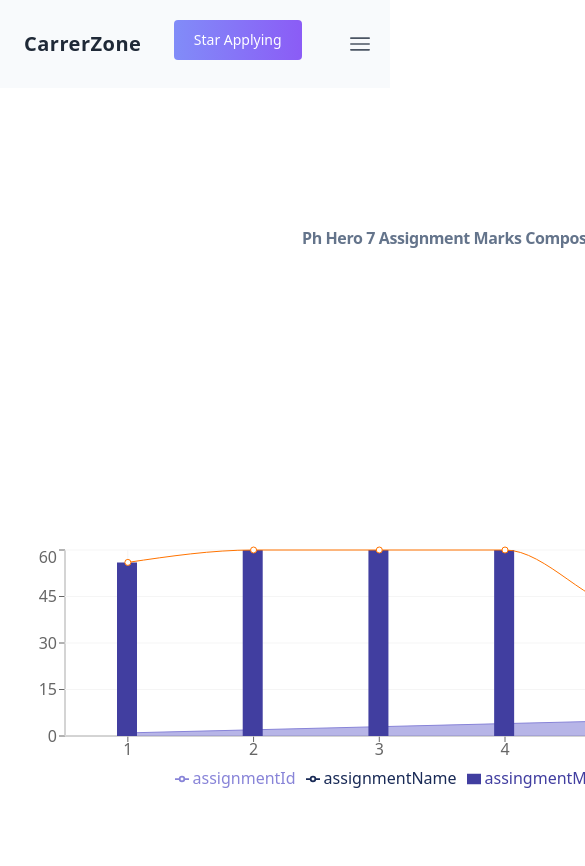
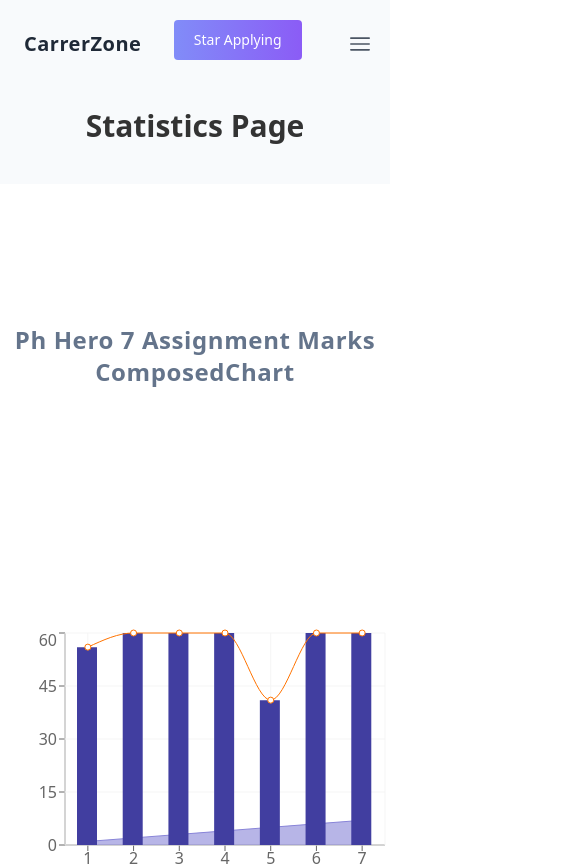
Before and after one commit to ikramuzzaman455173/carrer-zone-assignment-9, a React (Vite) app: page /statistics in a window 390 px wide. Shown: the top 866 px of the page, 585 px wide, since content can reach past the window. Built offline with nearby package versions, Linux system fonts and the light colour scheme.

Commit message:
responsive applied job page

```diff
--- a/src/Components/Blog.jsx
+++ b/src/Components/Blog.jsx
@@ -1,7 +1,10 @@
 import React from 'react';
+import HeroSection from './HeroSection';
 
 const Blog = () => {
   return (
+    <>
+      <HeroSection>Blog Page</HeroSection>
     <section className="bg-slate-200 container px-5  mx-auto flex flex-wrap items-center my-10 rounded-md">
       <div className="py-8 px-4  max-w-screen-xl lg:py-16 lg:px-6 ">
         <h2 className="mb-10 text-3xl text-center lg:text-4xl tracking-tight font-extrabold text-slate-500">Blog Faq Sections</h2>
@@ -29,7 +32,8 @@ const Blog = () => {
           </article>
         </div>
       </div>
-    </section>
+      </section>
+      </>
   );
 };
 
--- a/src/Components/HeroSection.jsx
+++ b/src/Components/HeroSection.jsx
@@ -2,7 +2,7 @@ import React from 'react'
 
 const HeroSection = ({children}) => {
   return (
-    <div className='hero-section bg-slate-50 mb-5'>
+    <div className='hero-section bg-slate-50 mb-5 pb-5'>
       <h3 className='text-center font-bold text-3xl my-5'>{children}</h3>
     </div>
   )
--- a/src/Components/SingleAppliedJobs.jsx
+++ b/src/Components/SingleAppliedJobs.jsx
@@ -9,7 +9,7 @@ const SingleAppliedJobs = ({ appliedJob }) => {
   return (
     <>
       <div className="max-w-4xl md:mx-auto mx-10 mb-10 p-8 sm:flex sm:space-x-6 bg-slate-50 text-gray-800 border-2 rounded-md">
-        <div className="flex-shrink-0 justify-between w-full mb-6 h-44 sm:h-32 sm:w-32 sm:mb-0">
+        <div className="flex-shrink-0 justify-between w-full md:mb-6 h-28 sm:h-32 sm:w-32 sm:mb-0">
           <img src={companyLogo} alt="logo image" className=" w-full border-2 h-24 rounded" />
         </div>
         <div className="flex flex-col w-1/2">
@@ -24,16 +24,6 @@ const SingleAppliedJobs = ({ appliedJob }) => {
             </button>
           </div>
           <div className="flex items-center lg:flex-row md:flex-col mt-5">
-            {/* <div className="flex-content gap-1 lg:flex-row md:flex-col">
-                <img src="../assets/Icons/Frame-4.png" className='w-4 h-5 mt-1 mr-1' alt="frame png image" />
-                <p className='text-sm'>{location}</p>
-            </div>
-
-          <div className="flex-content gap-1  pl-4">
-                <img src="../assets/Icons/Frame.png" className='w-4 h-4 mt-1 mr-1' alt="frame png image" />
-                <p className='text-sm'>{salary}.</p>
-            </div> */}
-
             <div className="grid md:grid-cols-2 mb-4">
               <div className='flex items-center pb-2'><span className='px-1'><TfiLocationPin /></span>  {location}</div>
               <div className='flex items-center'><span className='px-1'><MdOutlineAttachMoney /></span> {salary}</div>
--- a/src/Components/Statistics.jsx
+++ b/src/Components/Statistics.jsx
@@ -1,5 +1,6 @@
 import React from 'react';
-import {Area, Bar, CartesianGrid, ComposedChart, Legend, Line,Tooltip, XAxis, YAxis } from 'recharts';
+import { Area, Bar, CartesianGrid, ComposedChart, Legend, Line, ResponsiveContainer, Tooltip, XAxis, YAxis } from 'recharts';
+import HeroSection from './HeroSection';
 const Statistics = () => {
   const assignmentsArray = [
     { assignmentId: 1, assignmentName: "New Year New Me", assingmentMark: 56 },
@@ -12,9 +13,13 @@ const Statistics = () => {
   ];
 
   return (
+    <>
+      <HeroSection>Statistics Page</HeroSection>
       <div className='grid h-screen place-items-center'>
-      <h3 className='mb-5 w-1/2 text-center lg:text-4xl tracking-tight font-extrabold text-slate-500'>Ph Hero 7 Assignment Marks ComposedChart</h3>
-        <ComposedChart width={950} height={250}  data={assignmentsArray}>
+        <h3 className='md:w-1/2 text-2xl text-center md:text-4xl tracking-wide font-extrabold text-slate-500'>Ph Hero 7 Assignment Marks ComposedChart</h3>
+        <div style={{ width: '100%', height: 300, minWidth: 250 }}>
+          <ResponsiveContainer>
+            <ComposedChart width={950} height={250} data={assignmentsArray}>
               <XAxis dataKey="assignmentId" />
               <YAxis dataKey="assingmentMark" />
               <Tooltip />
@@ -25,7 +30,10 @@ const Statistics = () => {
               <Bar dataKey="assingmentMark" barSize={20} fill="#413ea0" />
               <Line type="monotone" dataKey="assingmentMark" stroke="#ff7300" />
             </ComposedChart>
+          </ResponsiveContainer>
         </div>
+      </div>
+    </>
   );
 };
 
```
Lines whose indentation alone changed are shown as unchanged.
